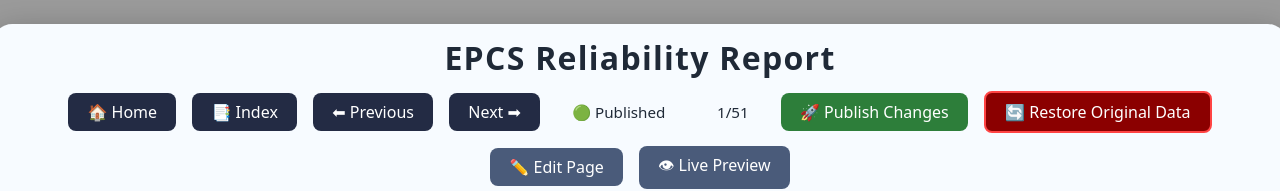
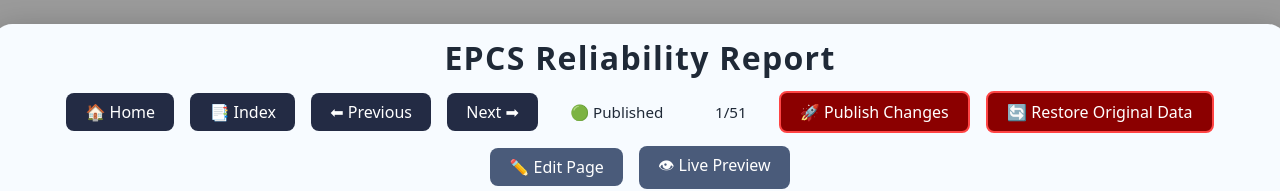
Before and after one commit to ShivanshRai1/epcs_reliability_report, a React (Vite) app in the folder epcs-reliability-report/: page /page/1 in a window 1280 px wide. Shown: the top 191 px of the page. Built offline with nearby package versions, Linux system fonts and the light colour scheme; no server answers.

Commit message:
Change Publish Changes button color to red

```diff
--- a/epcs-reliability-report/src/App.css
+++ b/epcs-reliability-report/src/App.css
@@ -409,11 +409,13 @@ nav button:hover, .section-list-btn:hover {
 }
 
 .edit-publish {
-  background: #2d7e3a !important;
+  background: #8b0000 !important;
+  border: 2px solid #ff4444 !important;
 }
 
 .edit-publish:hover {
-  background: #3ba047 !important;
+  background: #ff4444 !important;
+  color: #ffffff !important;
 }
 
 .test-mode-active {
```
